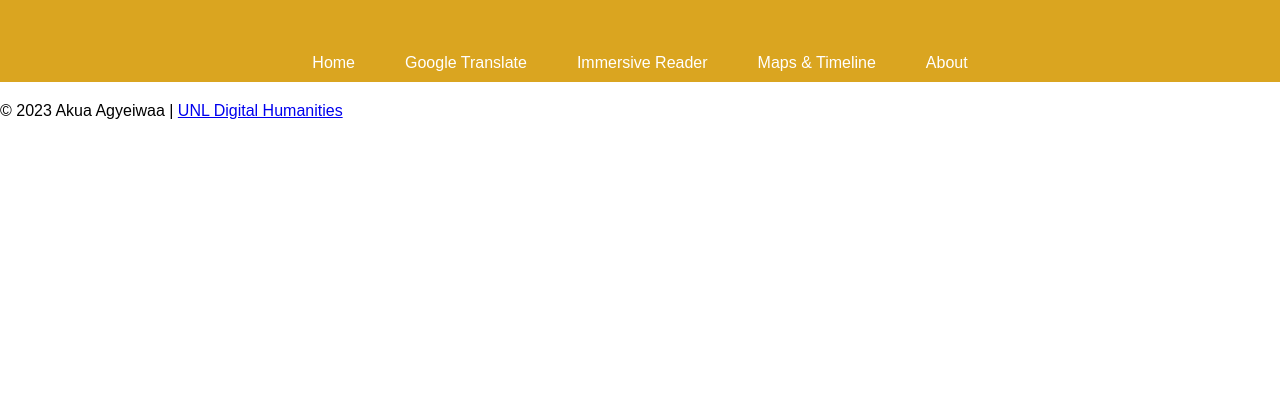
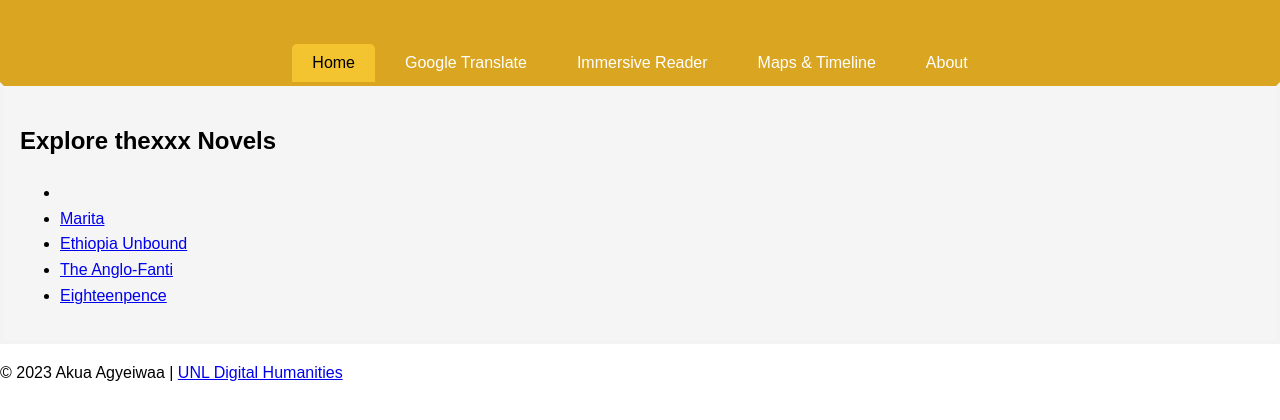
Before and after one commit to akuaagyeiwaa/The-Gold-Coast-Novels, a website: page index.html in a window 1280 px wide. Shown: the part 92-512 px from the top of the page. Drawn offline with Linux system fonts and the light colour scheme.

Commit message:
commit changes to text yes

```diff
--- a/index.html
+++ b/index.html
@@ -38,7 +38,7 @@
   </div>
 
    <main>
-     <div id="home" class="tab-content active">
+     <div id="novels" class="tab-content active">
   <!-- Previously 'novels' -->
     <h2>Explore thexxx Novels</h2>
     <ul>
```
